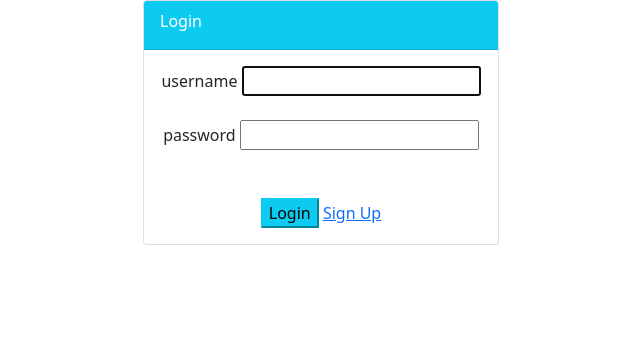
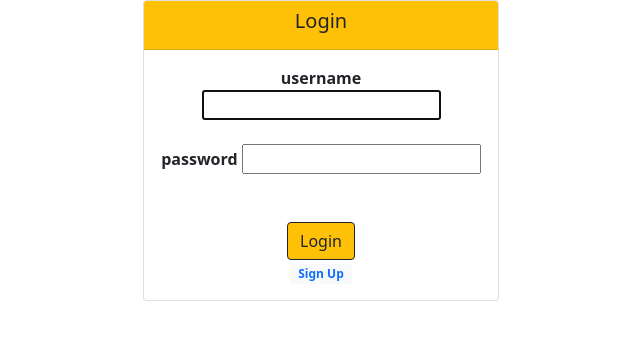
Before and after one commit to nojoven/P13, a Django app: page /login in a window 1280 px wide. Shown: the part 72-412 px from the top of the page, without its empty margins (319-959 px from the left). Run offline with Django 3.2, Linux system fonts and the light colour scheme.

Commit message:
refactor: improve login form style

```diff
--- a/weatwork/user/templates/user/login.html
+++ b/weatwork/user/templates/user/login.html
@@ -6,10 +6,12 @@
         <div class="row">
             <div class="col-md-4 offset-md-4">
                 <div class="card">
-                    <div class="card-header text-white bg-info">
-                        <div class="card-title">Login</div>
+                    <div class="card-header text-black bg-warning">
+                        <div class="card-title text-body">
+                            <center><h5 class="align-items-center mx-auto">Login</h5></center>
+                        </div>
                     </div>
-                    <div class="card-body">
+                    <div class="card-body bg-black">
                         <form class="text-center" method="POST" action="">
                             {% csrf_token %}
 
@@ -17,14 +19,15 @@
                             {% for field in form %}
 
                                 <div class="form-group">
-                                    {{ field.name }}
+                                    <strong>{{ field.name }}</strong>
                                     {{ field }}
                                 </div>
                                 <br>
                             {% endfor %}
                             <br>
-                            <button class="btn-info" type="submit">Login</button>
-                            <a href="{% url 'register' %}">Sign Up</a>
+                            <button class="btn btn-md btn-dark btn-outline-dark btn-block bg-warning" type="submit">Login</button>
+                            <br>
+                            <a class="text-primary badge badge-pill badge-warning bg-light text-decoration-none" href="{% url 'register' %}" >Sign Up</a>
                         </form>
                     </div>
                 </div>
```
